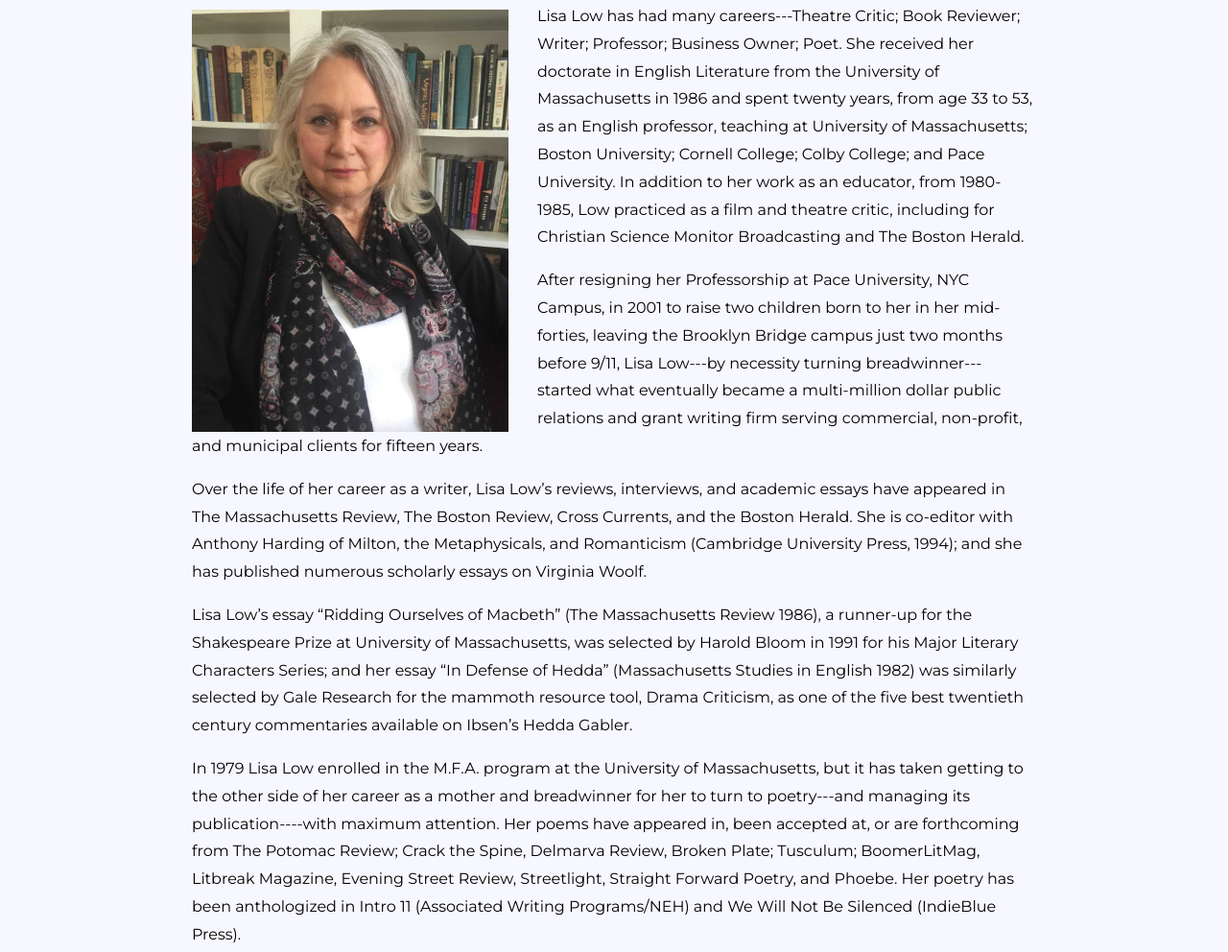
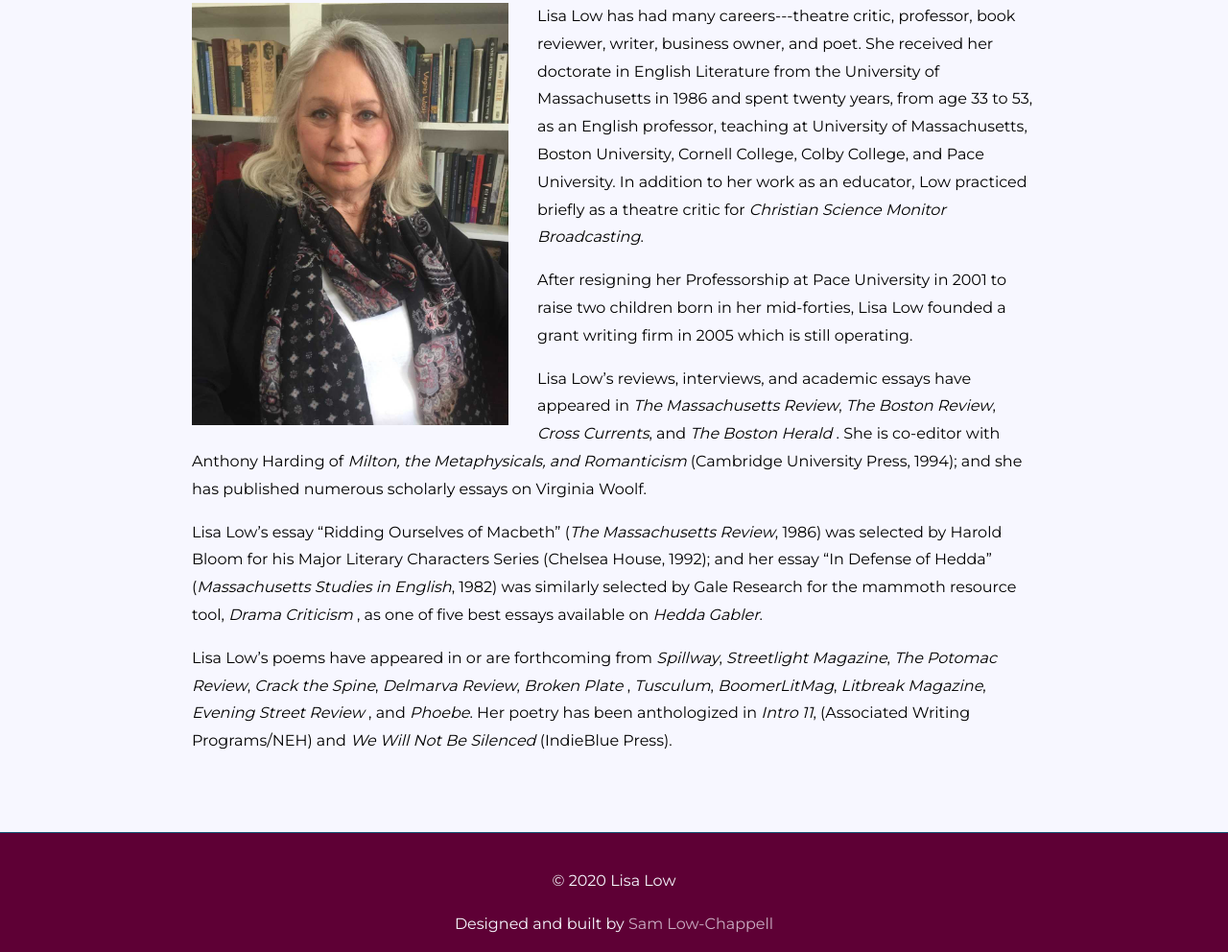
Before and after one commit to sjlowchappell/lisa-low-poetry, a Gatsby site: page /about in a window 1280 px wide. Shown: the part 302-1294 px from the top of the page at 96% size. Built offline with nearby package versions, Linux system fonts and the light colour scheme; Gatsby itself is replaced by a stand-in of ours.

Commit message:
updated excerpts and about page

```diff
--- a/src/components/layout.css
+++ b/src/components/layout.css
@@ -302,6 +302,11 @@ ul.thumbs {
     text-align: left;
     margin-bottom: 1rem;
 }
+
+.publication {
+    font-style: italic;
+}
+
 img {
     display: block;
 }
--- a/src/pages/about.js
+++ b/src/pages/about.js
@@ -18,58 +18,79 @@ const About = props => (
                 />
             </div>
             <p>
-                Lisa Low has had many careers---Theatre Critic; Book Reviewer;
-                Writer; Professor; Business Owner; Poet. She received her
+                Lisa Low has had many careers---theatre critic, professor, book
+                reviewer, writer, business owner, and poet. She received her
                 doctorate in English Literature from the University of
                 Massachusetts in 1986 and spent twenty years, from age 33 to 53,
                 as an English professor, teaching at University of
-                Massachusetts; Boston University; Cornell College; Colby
-                College; and Pace University. In addition to her work as an
-                educator, from 1980-1985, Low practiced as a film and theatre
-                critic, including for Christian Science Monitor Broadcasting and
-                The Boston Herald.{' '}
+                Massachusetts, Boston University, Cornell College, Colby
+                College, and Pace University. In addition to her work as an
+                educator, Low practiced briefly as a theatre critic for{' '}
+                <span className={styles.publication}>
+                    Christian Science Monitor Broadcasting
+                </span>
+                .
             </p>
             <p>
-                After resigning her Professorship at Pace University, NYC
-                Campus, in 2001 to raise two children born to her in her
-                mid-forties, leaving the Brooklyn Bridge campus just two months
-                before 9/11, Lisa Low---by necessity turning
-                breadwinner---started what eventually became a multi-million
-                dollar public relations and grant writing firm serving
-                commercial, non-profit, and municipal clients for fifteen years.
+                After resigning her Professorship at Pace University in 2001 to
+                raise two children born in her mid-forties, Lisa Low founded a
+                grant writing firm in 2005 which is still operating.
             </p>
             <p>
-                Over the life of her career as a writer, Lisa Low’s reviews,
-                interviews, and academic essays have appeared in The
-                Massachusetts Review, The Boston Review, Cross Currents, and the
-                Boston Herald. She is co-editor with Anthony Harding of Milton,
-                the Metaphysicals, and Romanticism (Cambridge University Press,
-                1994); and she has published numerous scholarly essays on
-                Virginia Woolf.
+                Lisa Low’s reviews, interviews, and academic essays have
+                appeared in{' '}
+                <span className={styles.publication}>
+                    The Massachusetts Review
+                </span>
+                , <span className={styles.publication}>The Boston Review</span>,{' '}
+                <span className={styles.publication}> Cross Currents</span>, and{' '}
+                <span className={styles.publication}>The Boston Herald</span> .
+                She is co-editor with Anthony Harding of{' '}
+                <span className={styles.publication}>
+                    Milton, the Metaphysicals, and Romanticism
+                </span>{' '}
+                (Cambridge University Press, 1994); and she has published
+                numerous scholarly essays on Virginia Woolf.
             </p>
             <p>
-                Lisa Low’s essay “Ridding Ourselves of Macbeth” (The
-                Massachusetts Review 1986), a runner-up for the Shakespeare
-                Prize at University of Massachusetts, was selected by Harold
-                Bloom in 1991 for his Major Literary Characters Series; and her
-                essay “In Defense of Hedda” (Massachusetts Studies in English
-                1982) was similarly selected by Gale Research for the mammoth
-                resource tool, Drama Criticism, as one of the five best
-                twentieth century commentaries available on Ibsen’s Hedda
-                Gabler.{' '}
+                Lisa Low’s essay “Ridding Ourselves of Macbeth” (
+                <span className={styles.publication}>
+                    The Massachusetts Review
+                </span>
+                , 1986) was selected by Harold Bloom for his Major Literary
+                Characters Series (Chelsea House, 1992); and her essay “In
+                Defense of Hedda” (
+                <span className={styles.publication}>
+                    Massachusetts Studies in English
+                </span>
+                , 1982) was similarly selected by Gale Research for the mammoth
+                resource tool,{' '}
+                <span className={styles.publication}> Drama Criticism </span>,
+                as one of five best essays available on{' '}
+                <span className={styles.publication}>Hedda Gabler</span>.
             </p>
             <p>
-                In 1979 Lisa Low enrolled in the M.F.A. program at the
-                University of Massachusetts, but it has taken getting to the
-                other side of her career as a mother and breadwinner for her to
-                turn to poetry---and managing its publication----with maximum
-                attention. Her poems have appeared in, been accepted at, or are
-                forthcoming from The Potomac Review; Crack the Spine, Delmarva
-                Review, Broken Plate; Tusculum; BoomerLitMag, Litbreak Magazine,
-                Evening Street Review, Streetlight, Straight Forward Poetry, and
-                Phoebe. Her poetry has been anthologized in Intro 11 (Associated
-                Writing Programs/NEH) and We Will Not Be Silenced (IndieBlue
-                Press).{' '}
+                Lisa Low’s poems have appeared in or are forthcoming from{' '}
+                <span className={styles.publication}>Spillway</span>,{' '}
+                <span className={styles.publication}>Streetlight Magazine</span>
+                , <span className={styles.publication}>The Potomac Review</span>
+                , <span className={styles.publication}>Crack the Spine</span>,{' '}
+                <span className={styles.publication}> Delmarva Review</span>,{' '}
+                <span className={styles.publication}> Broken Plate </span>,{' '}
+                <span className={styles.publication}>Tusculum</span>,{' '}
+                <span className={styles.publication}>BoomerLitMag</span>,{' '}
+                <span className={styles.publication}>Litbreak Magazine</span>,{' '}
+                <span className={styles.publication}>
+                    Evening Street Review
+                </span>{' '}
+                , and <span className={styles.publication}>Phoebe</span>. Her
+                poetry has been anthologized in{' '}
+                <span className={styles.publication}>Intro 11</span>,
+                (Associated Writing Programs/NEH) and{' '}
+                <span className={styles.publication}>
+                    We Will Not Be Silenced
+                </span>{' '}
+                (IndieBlue Press).
             </p>
         </div>
     </Layout>
--- a/src/pages/about.module.css
+++ b/src/pages/about.module.css
@@ -2,11 +2,15 @@
     width: 100%;
     max-width: 350px;
     float: left;
-    padding: 7px 20px 0px 0px;
+    padding: 0px 20px 0px 0px;
     margin: 0px 10px 0px 0px;
 }
 .headshot {
     transition: 0.3s all;
+}
+
+.publication {
+    font-style: italic;
 }
 
 @media (max-width: 750px) {
```
Also changed, not shown: src/pages/index.js (+32 -19 lines).
